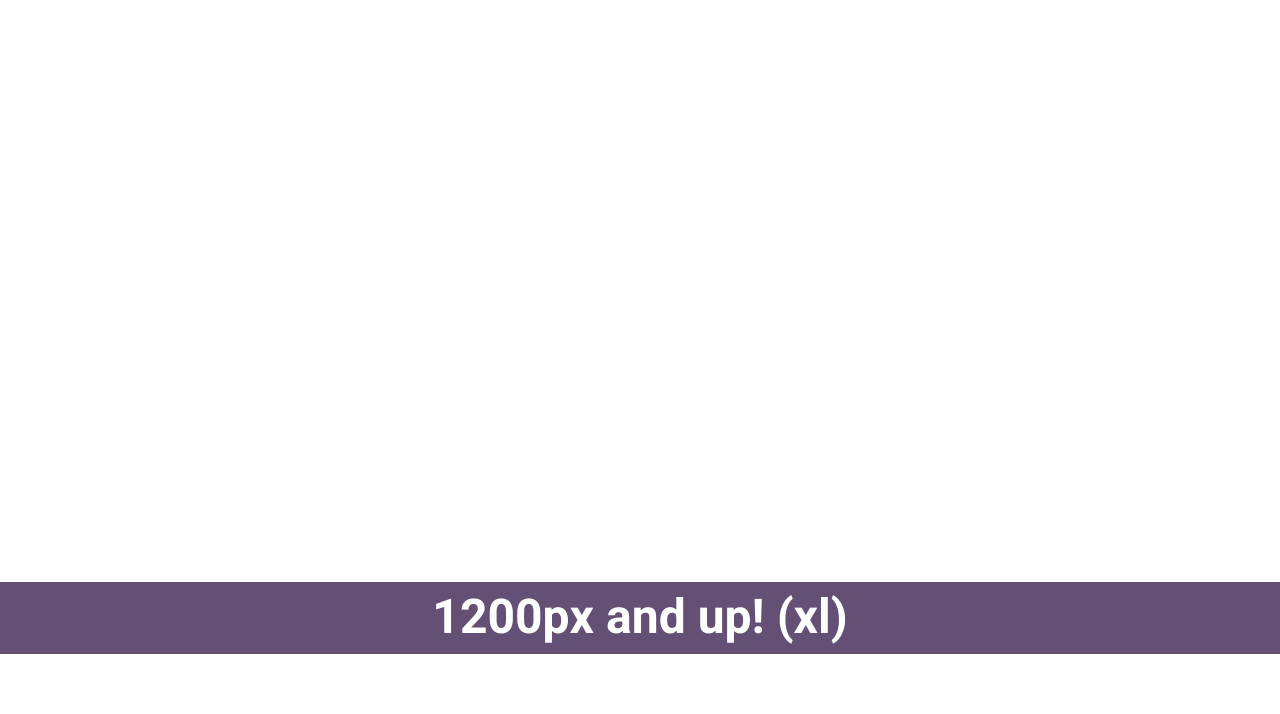
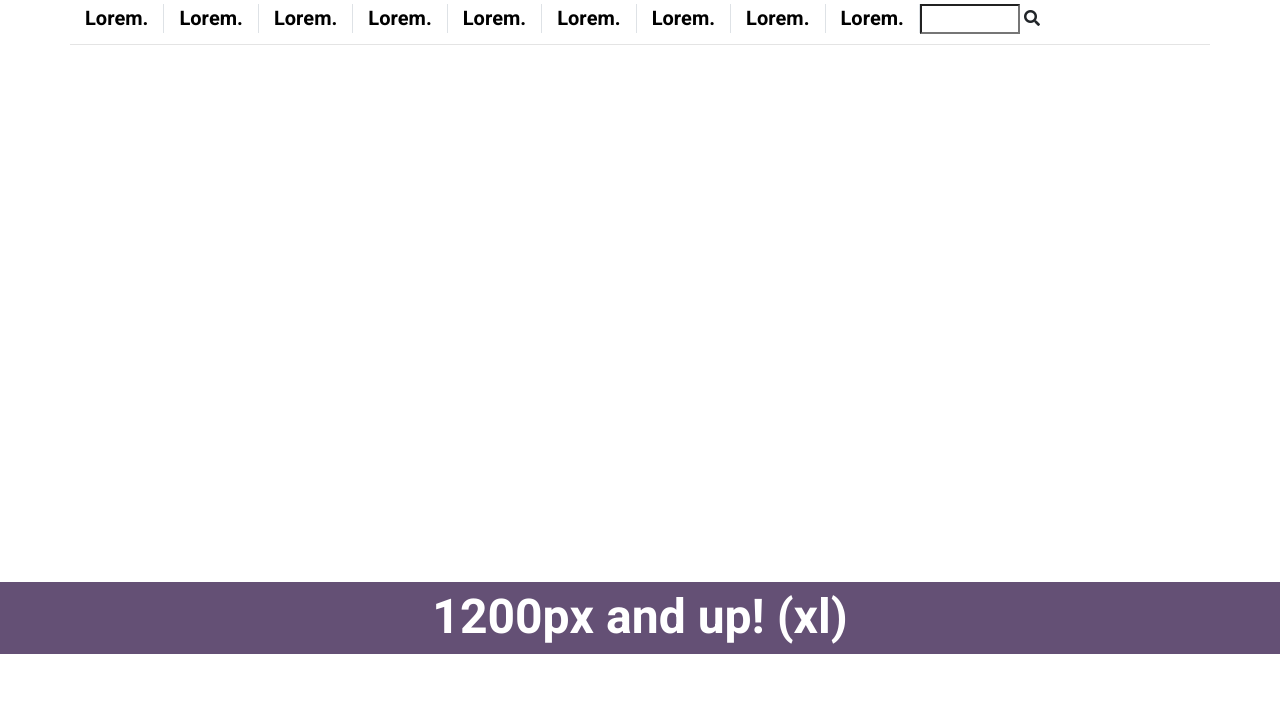
Before and after one commit to NaguiHW/using_bootstrap, a plain HTML site: page index.html in a window 1280 px wide. Shown: the part 86-800 px from the top of the page. Drawn offline with nearby package versions, Linux system fonts and the light colour scheme.

Commit message:
styling the nav menu

```diff
--- a/index.html
+++ b/index.html
@@ -26,7 +26,21 @@
 
     <!-- Navigation Menu -->
     <div class="container nav-menu">
-
+        <div class="row">
+            <div class="col1 nav-menu-item"><a href="#" class="border-right">Lorem.</a></div>
+            <div class="col1 nav-menu-item"><a href="#" class="border-right">Lorem.</a></div>
+            <div class="col1 nav-menu-item"><a href="#" class="border-right">Lorem.</a></div>
+            <div class="col1 nav-menu-item"><a href="#" class="border-right">Lorem.</a></div>
+            <div class="col1 nav-menu-item"><a href="#" class="border-right">Lorem.</a></div>
+            <div class="col1 nav-menu-item"><a href="#" class="border-right">Lorem.</a></div>
+            <div class="col1 nav-menu-item"><a href="#" class="border-right">Lorem.</a></div>
+            <div class="col1 nav-menu-item"><a href="#" class="border-right">Lorem.</a></div>
+            <div class="col1 nav-menu-item"><a href="#" class="border-right">Lorem.</a></div>
+            <div class="col1 nav-menu-item">
+                <input type="search" name="search" id="search">
+                <i class="fas fa-search"></i>
+            </div>
+        </div>
     </div>
 
 
--- a/style/style.css
+++ b/style/style.css
@@ -49,6 +49,35 @@ body{
     height: 40px;
 }
 
+/* -------------------------------------- */
+/* ---------   NAVIGATION MENU   -------- */
+/* -------------------------------------- */
+
+.nav-menu{
+    border-bottom: 1px solid rgb(228, 228, 228);
+}
+
+.nav-menu-item {
+    margin: 10px 0;
+    max-width: 200px;
+}
+
+.nav-menu a{
+    color: black;
+    font-weight: bold;
+    font-size: 20px;
+    text-align: center;
+}
+
+.border-right{
+    border-right: 1px solid gray;
+    padding: 0 15px;
+}
+
+#search{
+    max-width: 100px;
+}
+
 @media only screen and (max-width: 992px){
 
     /* -------------------------------------- */
@@ -82,4 +111,12 @@ body{
         padding: 2px 5px !important;
         align-self: center;
     }
+
+    /* -------------------------------------- */
+    /* ---------   NAVIGATION MENU   -------- */
+    /* -------------------------------------- */
+
+    .nav-menu{
+        display: none;
+    }
 }
```
